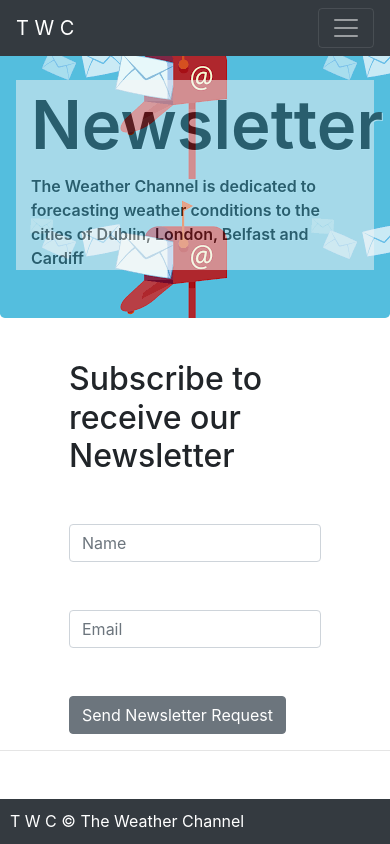
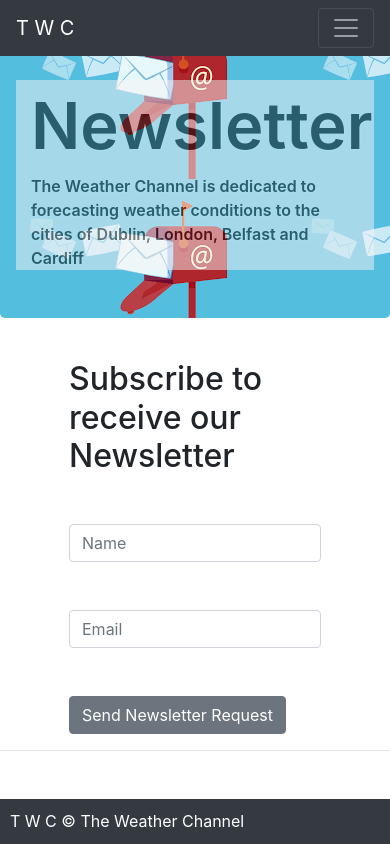
Before and after one commit to Code-Institute-Submissions/gersonvj-TWC---THE-WEATHER-CHANNEL, a plain HTML site: page newsletter.html in a window 390 px wide. Drawn offline with nearby package versions, Linux system fonts and the light colour scheme.

Commit message:
newsletter header responsive for phone devices

```diff
--- a/assets/css/style.css
+++ b/assets/css/style.css
@@ -93,7 +93,7 @@ main {
 
 @media (max-width: 770px) {
     .hero-image { background-image: url(../images/news-cellphone.jpg); }
-    .h1media {font-size: 67px;}
+    .h1media {font-size: 65px;}
 }
 
 #footer {
```
